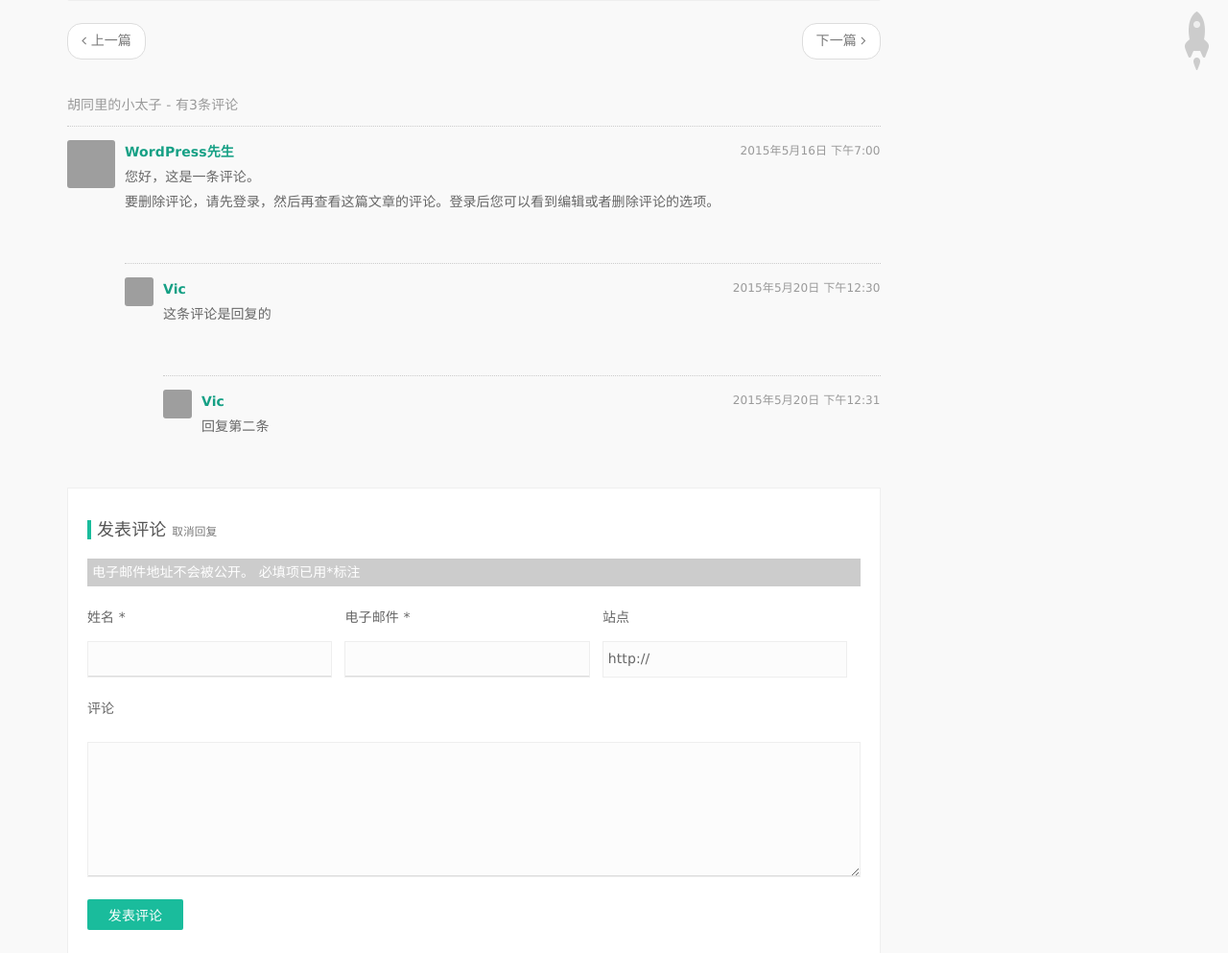
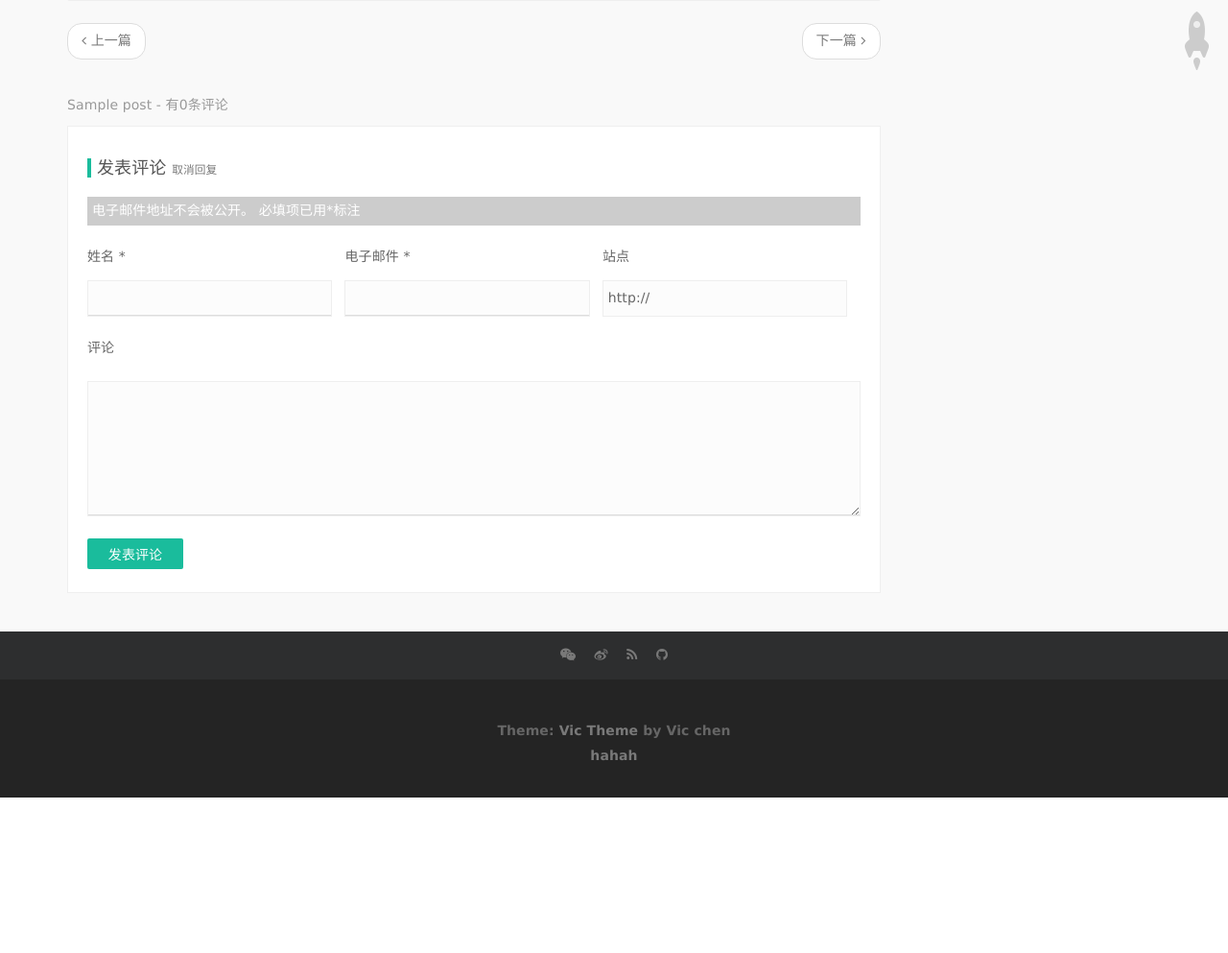
Before and after one commit to qiaocco/django-blog, a Django app: page /1 in a window 1280 px wide. Shown: the part 677-1670 px from the top of the page at 96% size. After the commit the page ends 1508 px from the top, so only its background shows below. Run offline with Django 3.2, Linux system fonts and the light colour scheme; tables that the repository leaves empty hold one stand-in row (values such as "Sample post"); some libraries are stand-ins or nearby versions; grey boxes are pictures that could not be loaded.

Commit message:
add comment module

```diff
--- a/blog/views.py
+++ b/blog/views.py
@@ -1,9 +1,9 @@
 from django.views.generic import ListView, DetailView
 
 from .models import Post, Tag, Category
-from config.models import SideBar
+from config.models import SideBar, Link
 from comment.models import Comment
-from config.models import Link
+from comment.views import CommentShowMixin
 
 
 class CommonMixin(object):
@@ -83,10 +83,7 @@ class TagView(BasePostsView):
         return posts
 
 
-class PostView(CommonMixin, DetailView):
+class PostView(CommonMixin, CommentShowMixin, DetailView):
     model = Post
     template_name = 'blog/post-detail.html'
     context_object_name = 'post'
-
-    def post(self):
-        pass
--- a/comment/models.py
+++ b/comment/models.py
@@ -18,7 +18,7 @@ class Comment(models.Model):
     created_time = models.DateTimeField(auto_now_add=True, verbose_name='创建时间')
 
     def __str__(self):
-        return '评论：{}'.format(self.post)
+        return '评论：{}'.format(self.nickname)
 
     class Meta:
         verbose_name = verbose_name_plural = '评论'
--- a/comment/views.py
+++ b/comment/views.py
@@ -1,16 +1,38 @@
-from django.shortcuts import render
+from django.shortcuts import redirect
 from django.views.generic import TemplateView
+
+from .models import Comment
+from .forms import CommentForm
+
+
+class CommentShowMixin:
+    def get_comments(self):
+        target = self.request.path
+        comments = Comment.objects.filter(target=target).filter(status=1)
+        return comments
+
+    def get_context_data(self, **kwargs):
+        kwargs.update({
+            'comment_form': CommentForm,
+            'comment_list': self.get_comments()
+        })
+        return super(CommentShowMixin, self).get_context_data(**kwargs)
 
 
 class CommentView(TemplateView):
     template_name = 'comment/result.html'
 
-    def get(self, request, *args, **kwargs):
-        return super(CommentView, self).get(request, *args, **kwargs)
+    def post(self, request, *args, **kwargs):
+        target = self.request.POST.get('target')
+        comment_form = CommentForm(request.POST)
+        comment_form.target = target
 
-    def post(self, request, *args, **kwargs):
-        target = request.POST.get('target')
-        context = {
-            'succeed': True
-        }
-        return self.render_to_response(context)
+        if comment_form.is_valid():
+            comment_form.save()
+            return redirect(target)
+        else:
+            context = {
+                'form': comment_form,
+                'target': target,
+            }
+            return self.render_to_response(context)
--- a/django_blog/themes/vtheme/static/css/style.css
+++ b/django_blog/themes/vtheme/static/css/style.css
@@ -463,6 +463,16 @@ a:hover {
     height: 30px
 }
 
+.comment-alert {
+    background-color: #16a085;
+    margin-bottom: 230px;
+}
+
+.comment-back {
+    text-decoration: none;
+    font-size: 1.7rem;
+}
+
 /* FOOTER CSS */
 
 .vc-footer {
@@ -501,12 +511,6 @@ a:hover {
     font-weight: 700;
 }
 
-.vc-fixed {
-    position: fixed;
-    bottom: 0;
-    left: 0;
-}
-
 .backtop {
     position: fixed;
     right: 20px;
--- a/django_blog/themes/vtheme/templates/blog/base.html
+++ b/django_blog/themes/vtheme/templates/blog/base.html
@@ -113,10 +113,9 @@
                         <div id="recent-comments-2" class="panel panel-default vc-panel"><h4 class="vc-widget-title">
                             近期评论</h4>
                             <ul id="recentcomments">
-                                {% for post in recently_posts %}
+                                {% for comment in recently_comments %}
                                     <li class="recentcomments"><span
-                                            class="comment-author-link">{{ post.owner.username }}</span>发表在《<a
-                                            href="">{{ post.title }}</a>》
+                                            class="comment-author-link">{{ comment.nickname }}</span>发表了 {{ comment.content }}
                                     </li>
                                 {% endfor %}
                             </ul>
@@ -127,7 +126,8 @@
                             <div class="panel-body">
                                 <div class="row text-center">
                                     {% for link in links %}
-                                        <a href="{{ link.url }}" target="_blank" class="col-md-6 vc-a">{{ link.title }}</a>
+                                        <a href="{{ link.url }}" target="_blank"
+                                           class="col-md-6 vc-a">{{ link.title }}</a>
                                     {% endfor %}
                                 </div>
                             </div>
--- a/django_blog/themes/vtheme/templates/blog/post-detail.html
+++ b/django_blog/themes/vtheme/templates/blog/post-detail.html
@@ -47,78 +47,30 @@
         </ul>
     </nav>
     <section id="comments">
-        <h3 class="vc-comments-title">胡同里的小太子 - 有3条评论</h3>
+        <h3 class="vc-comments-title">{{ post.title }} - 有{{ comment_list|length }}条评论</h3>
         <ol class="commentlist">
-            <li class="comment even thread-even depth-1 parent" id="comment-1">
+            {% for comment in comment_list %}
+                <li class="comment even thread-even depth-1 parent" id="comment-1">
                 <div id="div-comment-1" class="comment-body">
                     <div class="comment-author vcard">
                         <img alt="" src="http://2.gravatar.com/avatar/?s=50&amp;d=mm&amp;r=g"
                              srcset="http://2.gravatar.com/avatar/?s=100&amp;d=mm&amp;r=g 2x"
                              class="avatar avatar-50 photo avatar-default" height="50" width="50"> <cite class="fn"><a
-                            href="https://wordpress.org/" rel="external nofollow" class="url">WordPress先生</a></cite>
+                            href="https://wordpress.org/" rel="external nofollow" class="url">{{ comment.nickname }}</a></cite>
 
                         <time>
-                            2015年5月16日 下午7:00
+                            {{ comment.created_time }}
                         </time>
                     </div>
 
-                    <p>您好，这是一条评论。
-                        <br> 要删除评论，请先登录，然后再查看这篇文章的评论。登录后您可以看到编辑或者删除评论的选项。
+                    <p>
+                        {{ comment.content }}
                     </p>
 
                     <footer class="comment-footer">
                         <a class="comment-reply-link" href="" aria-label="回复给WordPress先生">回复</a></footer>
                 </div>
-                <ol class="children">
-                    <li class="comment odd alt depth-2 parent" id="comment-2">
-                        <div id="div-comment-2" class="comment-body">
-                            <div class="comment-author vcard">
-                                <img alt=""
-                                     src="http://0.gravatar.com/avatar/0e844f3aa2050ff0d4fbc64310f4abeb?s=50&amp;d=mm&amp;r=g"
-                                     srcset="http://0.gravatar.com/avatar/0e844f3aa2050ff0d4fbc64310f4abeb?s=100&amp;d=mm&amp;r=g 2x"
-                                     class="avatar avatar-50 photo" height="50" width="50"> <cite class="fn"><a
-                                    href="http://vicchen.me" rel="external nofollow" class="url">Vic</a></cite>
-
-                                <time>
-                                    2015年5月20日 下午12:30
-                                </time>
-                            </div>
-
-                            <p>这条评论是回复的</p>
-
-                            <footer class="comment-footer">
-                                <a class="comment-reply-link" href="" aria-label="回复给Vic">回复</a></footer>
-                        </div>
-                        <ol class="children">
-                            <li class="comment even depth-3" id="comment-3">
-                                <div id="div-comment-3" class="comment-body">
-                                    <div class="comment-author vcard">
-                                        <img alt=""
-                                             src="http://0.gravatar.com/avatar/0e844f3aa2050ff0d4fbc64310f4abeb?s=50&amp;d=mm&amp;r=g"
-                                             srcset="http://0.gravatar.com/avatar/0e844f3aa2050ff0d4fbc64310f4abeb?s=100&amp;d=mm&amp;r=g 2x"
-                                             class="avatar avatar-50 photo" height="50" width="50"> <cite class="fn"><a
-                                            href="http://vicchen.me" rel="external nofollow" class="url">Vic</a></cite>
-
-                                        <time>
-                                            2015年5月20日 下午12:31
-                                        </time>
-                                    </div>
-
-                                    <p>回复第二条</p>
-
-                                    <footer class="comment-footer">
-                                        <a class="comment-reply-link" href="" aria-label="回复给Vic">回复</a></footer>
-                                </div>
-                            </li>
-                            <!-- #comment-## -->
-                        </ol>
-                        <!-- .children -->
-                    </li>
-                    <!-- #comment-## -->
-                </ol>
-                <!-- .children -->
-            </li>
-            <!-- #comment-## -->
+            {% endfor %}
         </ol>
         <div id="respond" class="comment-respond">
             <h3 id="reply-title" class="comment-reply-title">发表评论
@@ -151,8 +103,7 @@
                 </p>
                 <p class="form-submit">
                     <input name="submit" type="submit" id="submit" class="submit" value="发表评论">
-                    <input type="hidden" name="comment_post_ID" value="1" id="comment_post_ID">
-                    <input type="hidden" name="comment_parent" id="comment_parent" value="0">
+                    <input type="hidden" name="target" value="{{ request.path }}">
                 </p>
             </form>
         </div>
```
Also changed, not shown: comment/forms.py (added, +14 -0 lines), django_blog/themes/vtheme/templates/comment/result.html (added, +16 -0 lines).
